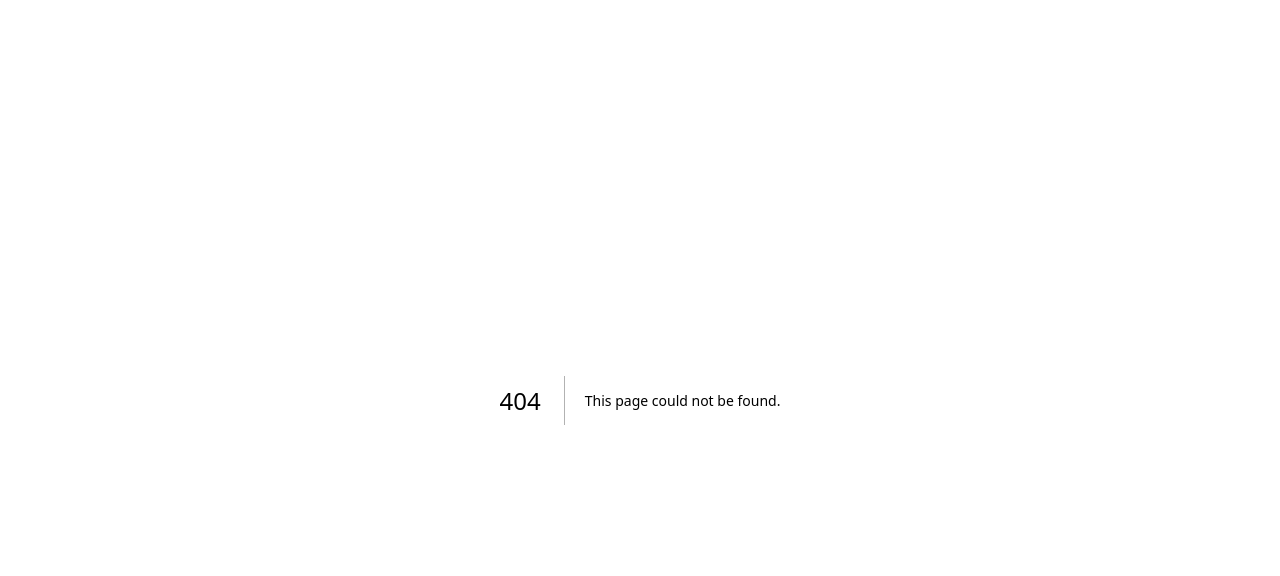
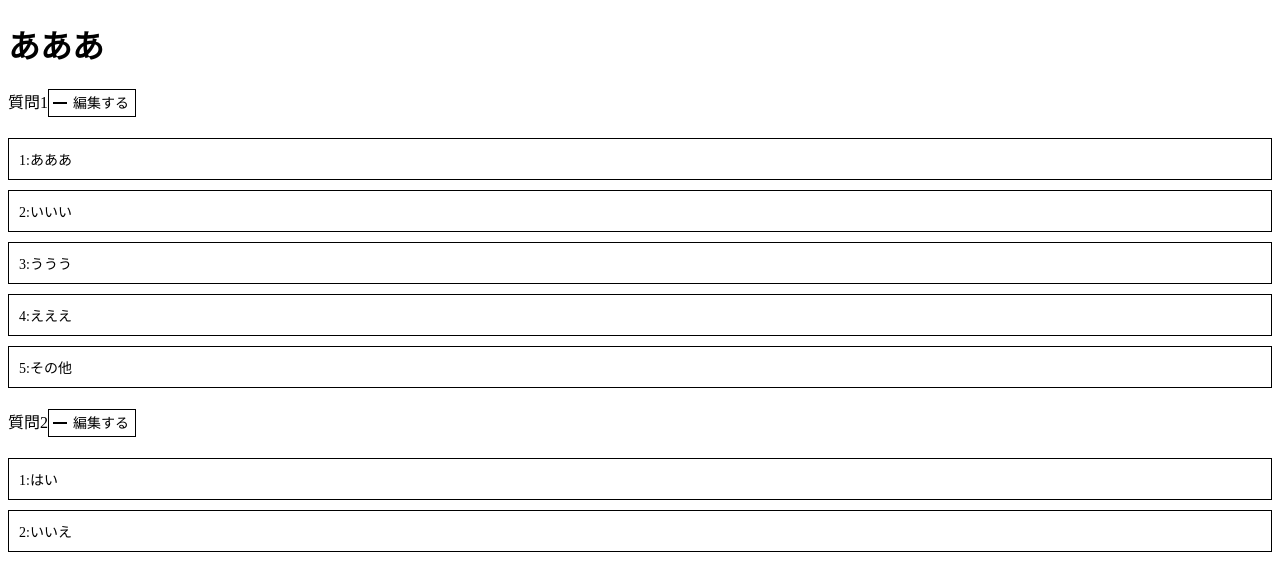
Before and after one commit to KadoProG/diary-vba-web, a Next.js app: page /questionnaire in a window 1280 px wide. Before the commit this address had no page. Shown: the top 576 px of the page. Built offline with nearby package versions, Linux system fonts and the light colour scheme.

Commit message:
アンケートのページの移動とホームの作成

```diff
--- /dev/null
+++ b/src/pages/questionnaire/index.tsx
@@ -0,0 +1,67 @@
+import Head from "next/head";
+// import { Inter } from "next/font/google";
+import ComboList from "@/components/selectList/comboList";
+import { useState } from "react";
+import { ComboItem } from "@/interfaces";
+
+// const inter = Inter({ subsets: ["latin"] });
+
+export default function Home() {
+  const initComboItem: ComboItem = { id: 0, name: "" };
+  const [selectedItem, setSelectedItem] = useState<ComboItem>(initComboItem);
+  const [selected2Item, setSelected2Item] = useState<ComboItem>(initComboItem);
+
+  const data: ComboItem[] = [
+    { id: 1, name: "あああ" },
+    { id: 2, name: "いいい" },
+    { id: 3, name: "ううう" },
+    { id: 4, name: "えええ" },
+    { id: 5, name: "その他" },
+  ];
+
+  const data2: ComboItem[] = [
+    { id: 1, name: "はい" },
+    { id: 2, name: "いいえ" },
+  ];
+
+  // useEffect(() => {
+  //   console.log(selectedItem);
+  // }, [selectedItem]);
+
+  return (
+    <>
+      <Head>
+        <title>Next Practice</title>
+        <meta name="description" content="Generated by create next app" />
+        <meta name="viewport" content="width=device-width, initial-scale=1" />
+        <link rel="icon" href="/favicon.ico" />
+        <link rel="icon" href="/favicon.ico" />
+      </Head>
+      <h1>あああ</h1>
+      {/* <p>
+        {selectedItem === initComboItem
+          ? "何も選択されていません"
+          : `選択されたものは: ${selectedItem.id}:${selectedItem.name}`}
+      </p> */}
+      <ComboList
+        name={"質問1"}
+        items={data}
+        length={data.length}
+        setItem={(item) => setSelectedItem(item)}
+        stVisible={selectedItem === initComboItem}
+      />
+      {/* <p>
+        {selected2Item === initComboItem
+          ? "何も選択されていません"
+          : `選択されたものは: ${selected2Item.id}:${selected2Item.name}`}
+      </p> */}
+      <ComboList
+        name={"質問2"}
+        items={data2}
+        length={data2.length}
+        setItem={(item) => setSelected2Item(item)}
+        stVisible={selected2Item === initComboItem}
+      />
+    </>
+  );
+}
```
Also changed, not shown: src/pages/index.tsx (+5 -52 lines).
